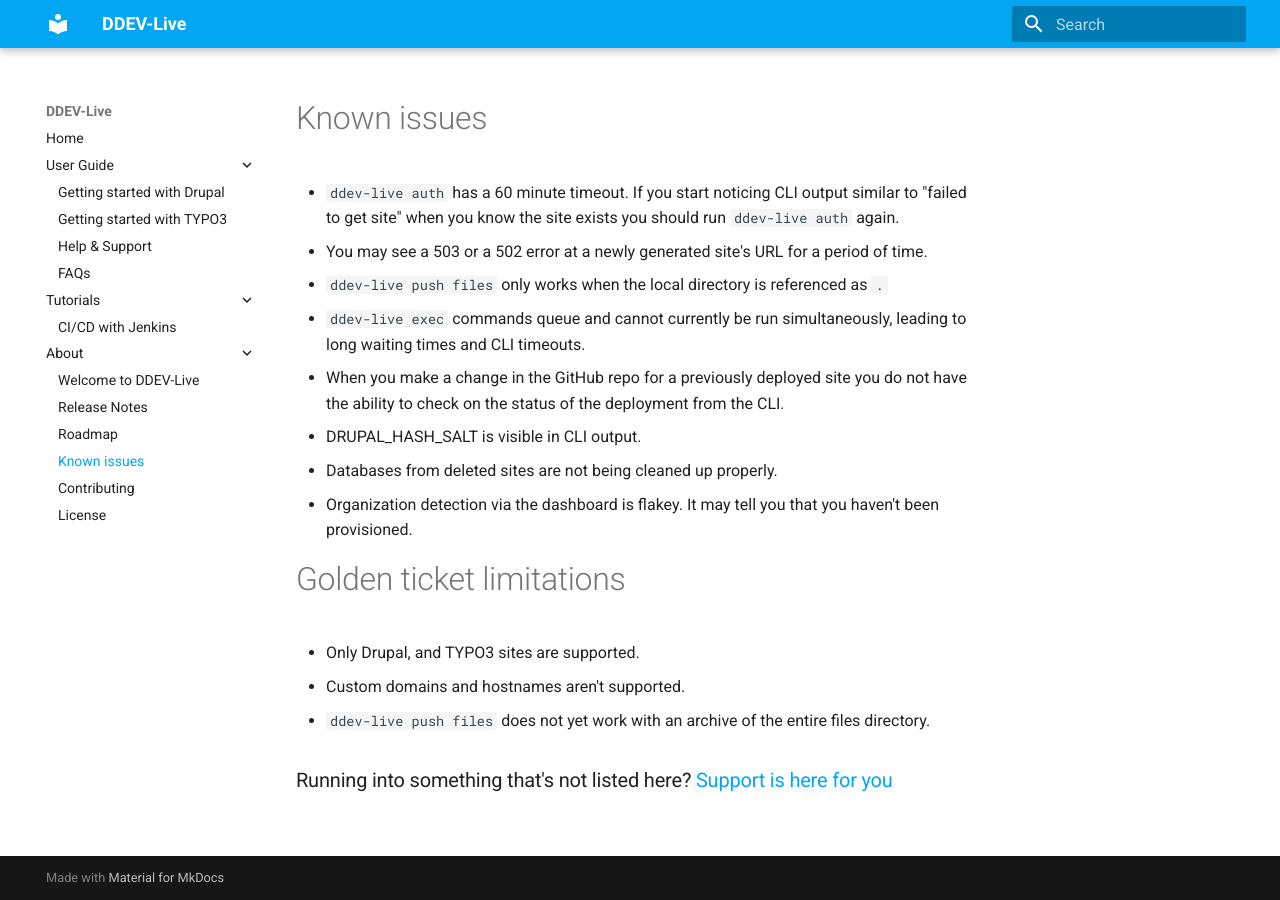
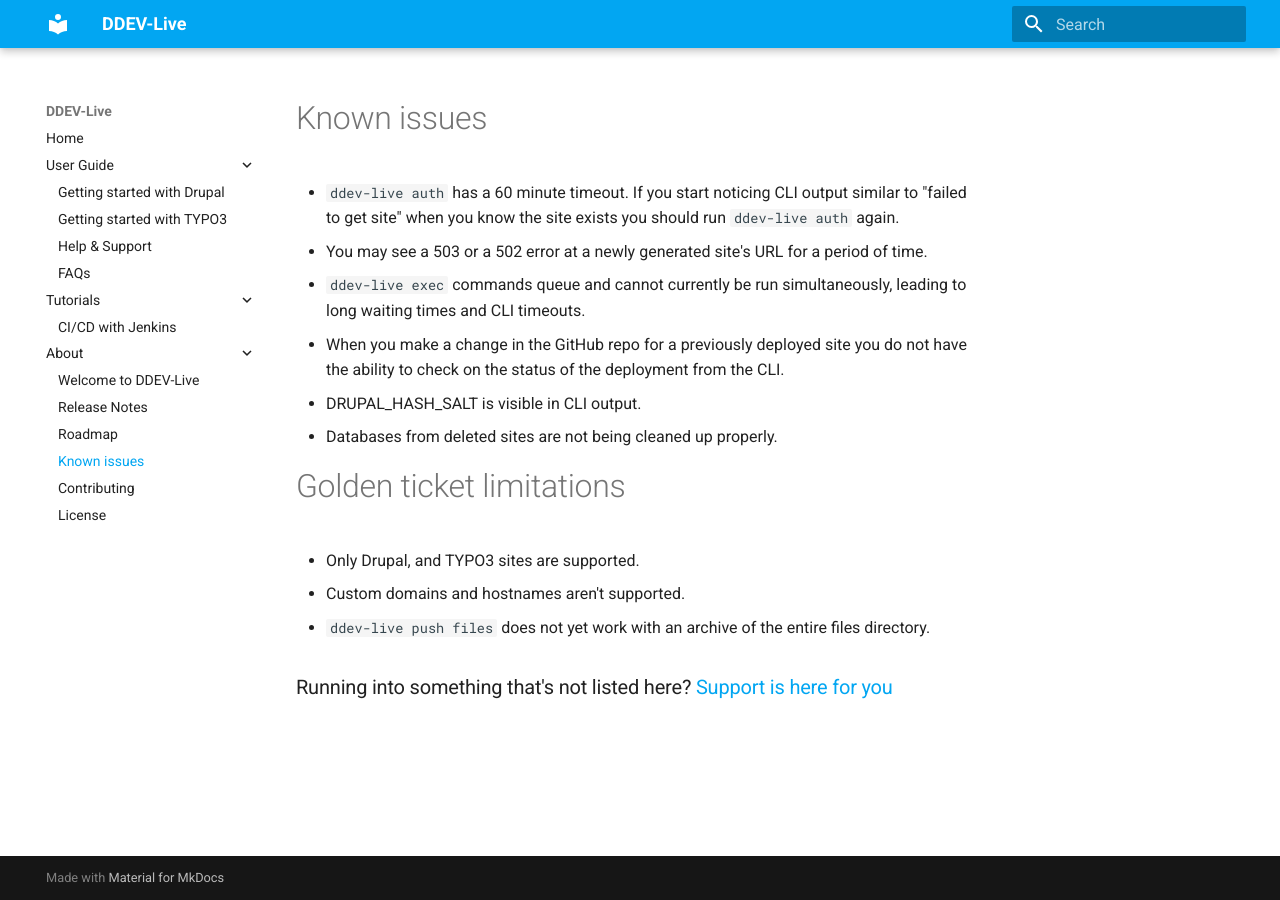
Before and after one commit to fru-io/docs-live, an MkDocs documentation site: the page built from docs/known-issues.md, in a window 1280 px wide. Built offline with MkDocs 1.6.1 and Material for MkDocs 9.7.7, drawn with Linux system fonts in a browser that asks for light colours.

Commit message:
Update known-issues.md (#32)
* Update known-issues.md

this has been commented out in the UI

* Update known-issues.md

also, `ddev-live push files only works when the local directory is referenced as .`
i believe this was addressed in https://github.com/drud/ddev-live-client/pull/247

```diff
--- a/docs/known-issues.md
+++ b/docs/known-issues.md
@@ -1,12 +1,10 @@
 # Known issues
 * `ddev-live auth` has a 60 minute timeout. If you start noticing CLI output similar to "failed to get site" when you know the site exists you should run `ddev-live auth` again.
 * You may see a 503 or a 502 error at a newly generated site's URL for a period of time.
-* `ddev-live push files` only works when the local directory is referenced as `.`
 * `ddev-live exec` commands queue and cannot currently be run simultaneously, leading to long waiting times and CLI timeouts.
 * When you make a change in the GitHub repo for a previously deployed site you do not have the ability to check on the status of the deployment from the CLI.
 * DRUPAL_HASH_SALT is visible in CLI output.
 * Databases from deleted sites are not being cleaned up properly.
-* Organization detection via the dashboard is flakey. It may tell you that you haven't been provisioned.
 
 # Golden ticket limitations
 * Only Drupal, and TYPO3 sites are supported.
```
